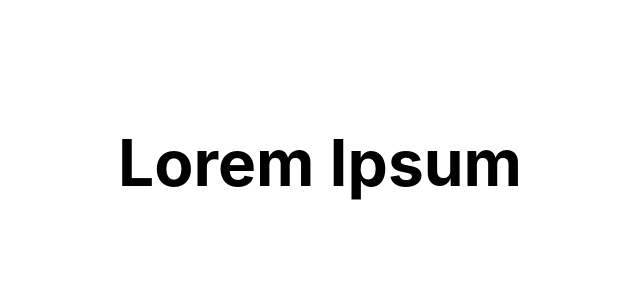
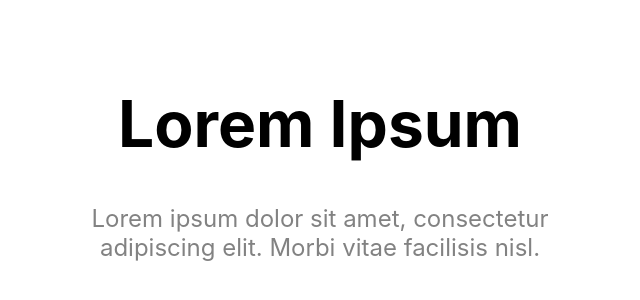
Before and after one commit to Mick-gor/ModalBox, a React (Vite) app in the folder react-project/: page / in a window 1280 px wide. Shown: the part 238-538 px from the top of the page, without its empty margins (320-960 px from the left). Built offline with nearby package versions, Linux system fonts and the light colour scheme.

Commit message:
add description component

```diff
--- a/react-project/src/App.jsx
+++ b/react-project/src/App.jsx
@@ -1,11 +1,15 @@
 import "./App.css";
 import Title from "./components/title/Title";
+import Description from "./components/description/Description";
 import { MOCK } from "./data.mock";
 
 const App = () => {
   return (
     <main>
-      <Title color="black">{MOCK.title}</Title>
+      <div className="container">
+        <Title color="black">{MOCK.title}</Title>
+        <Description>{MOCK.description}</Description>
+      </div>
     </main>
   );
 };
--- /dev/null
+++ b/react-project/src/components/description/Description.jsx
@@ -0,0 +1,4 @@
+const Description = (props) => {
+  return <h2 className={"h2"}>{props.children}</h2>;
+};
+export default Description;
--- a/react-project/src/data.mock.js
+++ b/react-project/src/data.mock.js
@@ -1,3 +1,5 @@
 export const MOCK = {
   title: "Lorem Ipsum",
+  description:
+    "Lorem ipsum dolor sit amet, consectetur adipiscing elit. Morbi vitae facilisis nisl.",
 };
--- a/react-project/src/index.css
+++ b/react-project/src/index.css
@@ -11,9 +11,18 @@ body {
   min-height: 100vh;
 }
 
+.container {
+  max-width: 35em;
+}
+
 .h1 {
   font-size: 64px;
   font-weight: 700;
+}
+.h2 {
+  font-size: 24px;
+  font-weight: 400;
+  color: #828282;
 }
 
 .black {
```
